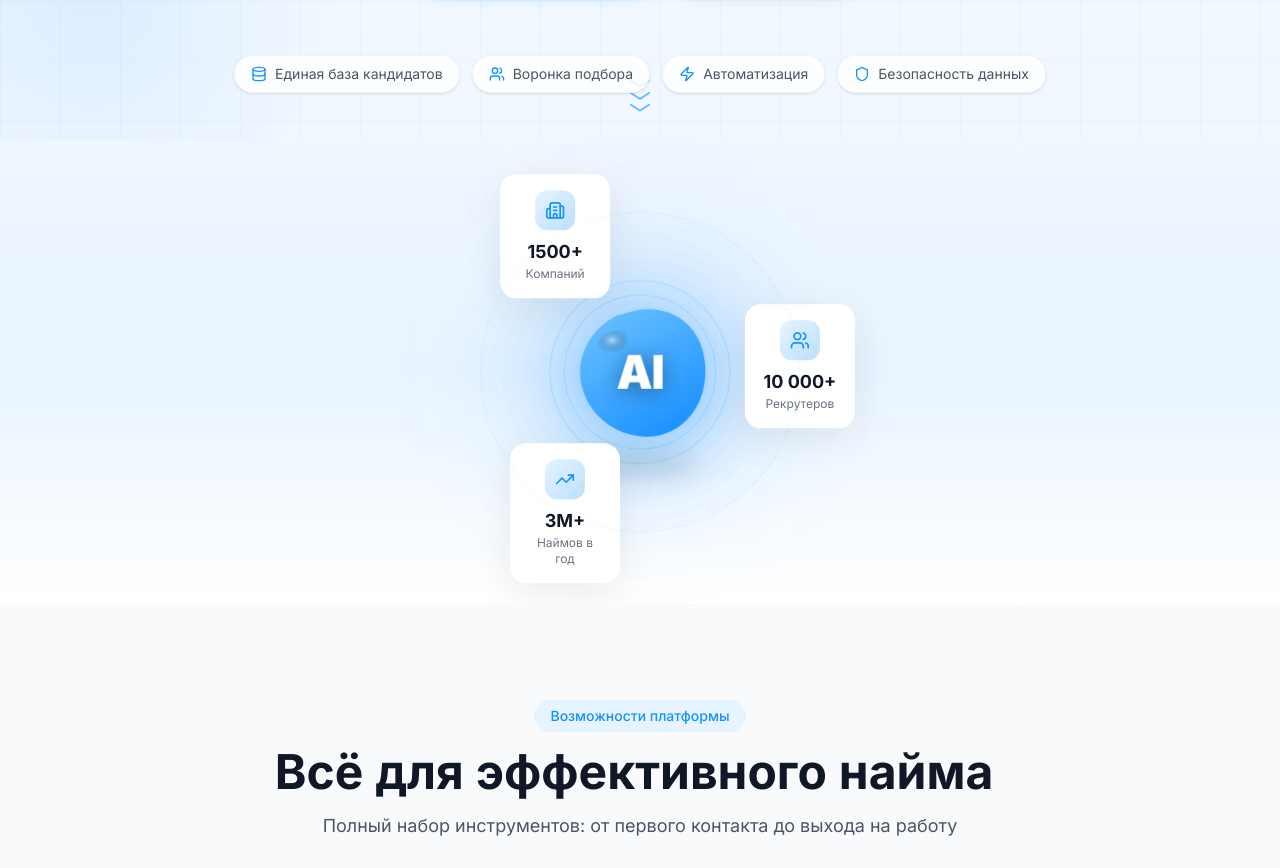
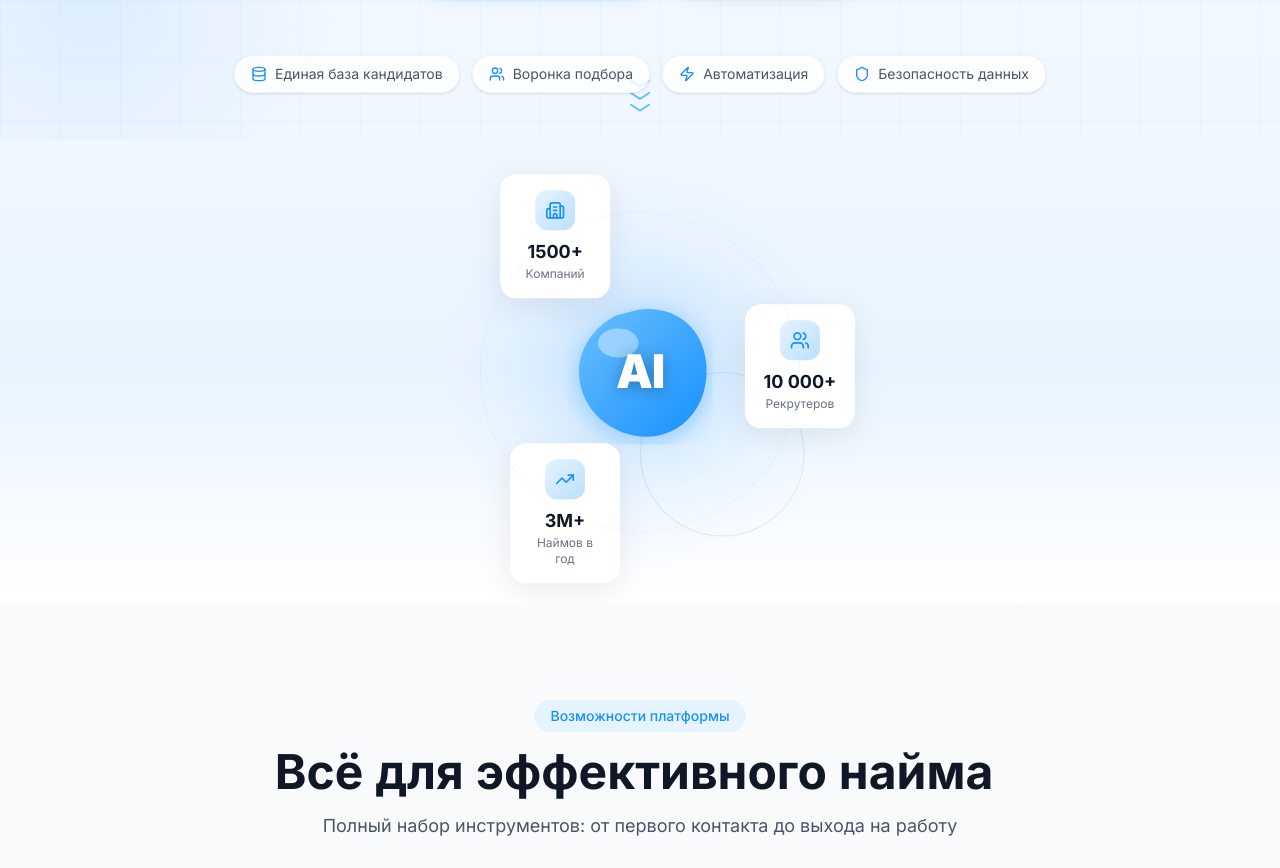
Before and after one commit to antonolnov/web_design, a Next.js app in the folder workhere-landing/: page /web_design/ in a window 1280 px wide. Shown: the part 660-1528 px from the top of the page. Built offline with nearby package versions, Linux system fonts and the light colour scheme.

Commit message:
fix: completely clean blob - no shadows, no electric effects
Co-authored-by: antonolnov <antonolnov@gmail.com>

```diff
--- a/workhere-landing/src/components/sections/StatsBlob.tsx
+++ b/workhere-landing/src/components/sections/StatsBlob.tsx
@@ -23,11 +23,8 @@ export default function StatsBlob() {
   const smoothProgress = useSpring(scrollYProgress, { stiffness: 50, damping: 20 });
   const rotation = useTransform(smoothProgress, [0, 1], [0, 360]);
 
-  // Blob transforms
-  const blobRotateY = useTransform(smoothProgress, [0, 0.5, 1], [-15, 10, -15]);
   const blobScale = useTransform(smoothProgress, [0, 0.5, 1], [0.9, 1.05, 0.95]);
 
-  // AI text reveal
   const aiOpacity = useTransform(smoothProgress, [0.1, 0.25], [0, 1]);
   const aiScale = useTransform(smoothProgress, [0.1, 0.25], [0.5, 1]);
 
@@ -47,13 +44,12 @@ export default function StatsBlob() {
         background: 'linear-gradient(180deg, #f0f7ff 0%, #e8f4ff 50%, #ffffff 100%)',
       }}
     >
-      {/* Background glow */}
+      {/* Simple background glow */}
       <div className="absolute inset-0 pointer-events-none">
         <div
-          className="absolute left-1/2 top-1/2 -translate-x-1/2 -translate-y-1/2 w-[500px] h-[500px] rounded-full"
+          className="absolute left-1/2 top-1/2 -translate-x-1/2 -translate-y-1/2 w-[400px] h-[400px] rounded-full"
           style={{
-            background: 'radial-gradient(circle, rgba(24,144,255,0.08) 0%, transparent 60%)',
-            filter: 'blur(40px)',
+            background: 'radial-gradient(circle, rgba(24,144,255,0.1) 0%, transparent 70%)',
           }}
         />
       </div>
@@ -65,128 +61,72 @@ export default function StatsBlob() {
         >
           <div className="relative">
 
-            {/* Blob */}
+            {/* Blob container */}
             <motion.div
               className="relative cursor-pointer"
               onMouseEnter={() => setIsHovered(true)}
               onMouseLeave={() => setIsHovered(false)}
-              style={{
-                rotateY: blobRotateY,
-                scale: blobScale,
-              }}
+              style={{ scale: blobScale }}
             >
-              {/* Glow */}
+              {/* Soft glow behind blob */}
+              <div
+                className="absolute rounded-full pointer-events-none"
+                style={{
+                  width: 200,
+                  height: 200,
+                  left: '50%',
+                  top: '50%',
+                  transform: 'translate(-50%, -50%)',
+                  background: 'radial-gradient(circle, rgba(24,144,255,0.25) 0%, transparent 70%)',
+                  filter: 'blur(30px)',
+                }}
+              />
+
+              {/* Outer ring - very subtle */}
               <motion.div
                 className="absolute rounded-full pointer-events-none"
                 style={{
-                  width: 300,
-                  height: 300,
+                  width: 170,
+                  height: 170,
                   left: '50%',
                   top: '50%',
-                  x: '-50%',
-                  y: '-50%',
-                  background: 'radial-gradient(circle, rgba(24,144,255,0.4) 0%, rgba(24,144,255,0.15) 40%, transparent 60%)',
-                  filter: 'blur(40px)',
+                  transform: 'translate(-50%, -50%)',
+                  border: '1px solid rgba(24,144,255,0.15)',
                 }}
-                animate={{
-                  scale: isHovered ? 1.3 : [1, 1.15, 1],
-                  opacity: isHovered ? 0.8 : [0.5, 0.7, 0.5],
-                }}
-                transition={{ duration: isHovered ? 0.3 : 3, repeat: isHovered ? 0 : Infinity }}
+                animate={{ rotate: 360 }}
+                transition={{ duration: 20, repeat: Infinity, ease: 'linear' }}
               />
 
-              {/* Electric effect */}
-              {[...Array(12)].map((_, i) => (
-                <motion.div
-                  key={`bolt-${i}`}
-                  className="absolute pointer-events-none"
-                  style={{
-                    left: '50%',
-                    top: '50%',
-                    width: 2,
-                    height: 35 + (i % 3) * 15,
-                    transformOrigin: 'center top',
-                    rotate: i * 30,
-                    background: 'linear-gradient(to bottom, rgba(255,255,255,0.8) 0%, rgba(24,144,255,0.6) 50%, transparent 100%)',
-                    borderRadius: 2,
-                  }}
-                  animate={{
-                    opacity: [0, 0.7, 0],
-                    scaleY: [0.5, 1, 0.5],
-                  }}
-                  transition={{
-                    duration: 0.25,
-                    repeat: Infinity,
-                    delay: (i % 5) * 0.3,
-                    repeatDelay: 1.5,
-                  }}
-                />
-              ))}
-
-              {/* Rings */}
-              {[0, 1].map((ring) => (
-                <motion.div
-                  key={`ring-${ring}`}
-                  className="absolute rounded-full pointer-events-none"
-                  style={{
-                    width: 160 + ring * 30,
-                    height: 160 + ring * 30,
-                    left: '50%',
-                    top: '50%',
-                    x: '-50%',
-                    y: '-50%',
-                    border: `${1.5 - ring * 0.5}px solid rgba(24,144,255,${0.2 - ring * 0.05})`,
-                  }}
-                  animate={{ rotate: ring % 2 === 0 ? 360 : -360 }}
-                  transition={{ duration: 15 + ring * 5, repeat: Infinity, ease: 'linear' }}
-                />
-              ))}
-
-              {/* Shadow */}
-              <div
-                className="absolute rounded-[50%] bg-black/15 pointer-events-none"
-                style={{
-                  width: 120,
-                  height: 20,
-                  left: '50%',
-                  bottom: -30,
-                  transform: 'translateX(-50%)',
-                  filter: 'blur(12px)',
-                }}
-              />
-
-              {/* Blob SVG - clean, no dark elements */}
+              {/* Clean blob */}
               <motion.div
                 className="relative"
                 style={{ width: 150, height: 150 }}
-                animate={{ rotate: isHovered ? [0, 8, -4, 0] : 0 }}
-                transition={{ duration: 0.5 }}
+                animate={{ rotate: isHovered ? [0, 5, -3, 0] : 0 }}
+                transition={{ duration: 0.4 }}
               >
                 <svg
                   viewBox="0 0 200 200"
                   className="w-full h-full"
-                  style={{ filter: 'drop-shadow(0 12px 35px rgba(24,144,255,0.35))' }}
                 >
                   <defs>
-                    <linearGradient id="blobGrad" x1="20%" y1="0%" x2="80%" y2="100%">
+                    <linearGradient id="blobGradient" x1="0%" y1="0%" x2="100%" y2="100%">
                       <stop offset="0%" stopColor="#69c0ff" />
                       <stop offset="100%" stopColor="#1890ff" />
                     </linearGradient>
-                    <radialGradient id="shineTop" cx="35%" cy="30%" r="40%">
-                      <stop offset="0%" stopColor="rgba(255,255,255,0.5)" />
-                      <stop offset="100%" stopColor="transparent" />
-                    </radialGradient>
+                    <filter id="blobShadow" x="-50%" y="-50%" width="200%" height="200%">
+                      <feDropShadow dx="0" dy="8" stdDeviation="15" floodColor="#1890ff" floodOpacity="0.3"/>
+                    </filter>
                   </defs>
 
-                  {/* Main blob shape */}
                   <motion.path
-                    fill="url(#blobGrad)"
+                    fill="url(#blobGradient)"
+                    filter="url(#blobShadow)"
                     animate={{ d: blobPaths }}
                     transition={{ duration: 6, repeat: Infinity, ease: 'easeInOut' }}
                   />
 
-                  {/* Simple white highlight at top */}
-                  <ellipse cx="70" cy="65" rx="30" ry="22" fill="url(#shineTop)" />
+                  {/* White highlight */}
+                  <ellipse cx="70" cy="60" rx="28" ry="20" fill="rgba(255,255,255,0.4)" />
                 </svg>
 
                 {/* AI text */}
@@ -194,68 +134,51 @@ export default function StatsBlob() {
                   className="absolute inset-0 flex items-center justify-center"
                   style={{ opacity: aiOpacity, scale: aiScale }}
                 >
-                  <motion.span
+                  <span
                     className="text-white font-black text-5xl tracking-tight"
-                    style={{ textShadow: '0 3px 20px rgba(0,0,0,0.4)' }}
-                    animate={isHovered ? {
-                      textShadow: ['0 0 20px #fff', '0 0 40px #fff', '0 0 20px #fff'],
-                      scale: [1, 1.1, 1],
-                    } : {}}
-                    transition={{ duration: 0.6, repeat: isHovered ? Infinity : 0 }}
+                    style={{ textShadow: '0 2px 15px rgba(0,0,0,0.3)' }}
                   >
                     AI
-                  </motion.span>
+                  </span>
                 </motion.div>
 
-                {/* Hover particles */}
-                {isHovered && [...Array(10)].map((_, i) => (
+                {/* Hover effect */}
+                {isHovered && [...Array(8)].map((_, i) => (
                   <motion.div
                     key={`p-${i}`}
                     className="absolute w-1.5 h-1.5 rounded-full bg-white pointer-events-none"
-                    style={{ left: '50%', top: '50%', boxShadow: '0 0 8px #fff' }}
-                    initial={{ x: 0, y: 0, scale: 0 }}
+                    style={{ left: '50%', top: '50%' }}
+                    initial={{ x: 0, y: 0, scale: 0, opacity: 0 }}
                     animate={{
-                      x: Math.cos(i * 36 * Math.PI / 180) * 80,
-                      y: Math.sin(i * 36 * Math.PI / 180) * 80,
+                      x: Math.cos(i * 45 * Math.PI / 180) * 70,
+                      y: Math.sin(i * 45 * Math.PI / 180) * 70,
                       scale: [0, 1, 0],
-                      opacity: [0, 1, 0],
+                      opacity: [0, 0.8, 0],
                     }}
-                    transition={{ duration: 0.8 }}
+                    transition={{ duration: 0.7 }}
                   />
                 ))}
               </motion.div>
             </motion.div>
 
-            {/* Orbiting cards - FIXED: no rotation on cards */}
+            {/* Orbiting cards */}
             {stats.map((stat) => (
               <motion.div
                 key={stat.value}
                 className="absolute"
-                style={{
-                  left: '50%',
-                  top: '50%',
-                }}
+                style={{ left: '50%', top: '50%' }}
               >
-                <motion.div
-                  style={{ rotate: rotation }}
-                >
-                  <div
-                    style={{
-                      transform: `rotate(${stat.angle}deg) translateY(-${orbitRadius}px)`,
-                    }}
-                  >
-                    {/* Counter-rotate to keep card upright */}
+                <motion.div style={{ rotate: rotation }}>
+                  <div style={{ transform: `rotate(${stat.angle}deg) translateY(-${orbitRadius}px)` }}>
                     <motion.div
-                      style={{
-                        rotate: useTransform(rotation, (r) => -r - stat.angle),
-                      }}
+                      style={{ rotate: useTransform(rotation, (r) => -r - stat.angle) }}
                     >
                       <div
-                        className="rounded-2xl p-4 text-center bg-white shadow-lg"
+                        className="rounded-2xl p-4 text-center bg-white"
                         style={{
                           minWidth: '110px',
                           transform: 'translate(-50%, -50%)',
-                          boxShadow: '0 10px 40px rgba(0,0,0,0.08)',
+                          boxShadow: '0 8px 32px rgba(0,0,0,0.08)',
                         }}
                       >
                         <div
@@ -273,15 +196,16 @@ export default function StatsBlob() {
               </motion.div>
             ))}
 
-            {/* Orbit ring */}
+            {/* Orbit path */}
             <div
-              className="absolute rounded-full border border-dashed border-[#1890ff]/10 pointer-events-none"
+              className="absolute rounded-full border border-dashed pointer-events-none"
               style={{
                 width: orbitRadius * 2,
                 height: orbitRadius * 2,
                 left: '50%',
                 top: '50%',
                 transform: 'translate(-50%, -50%)',
+                borderColor: 'rgba(24,144,255,0.1)',
               }}
             />
           </div>
```
